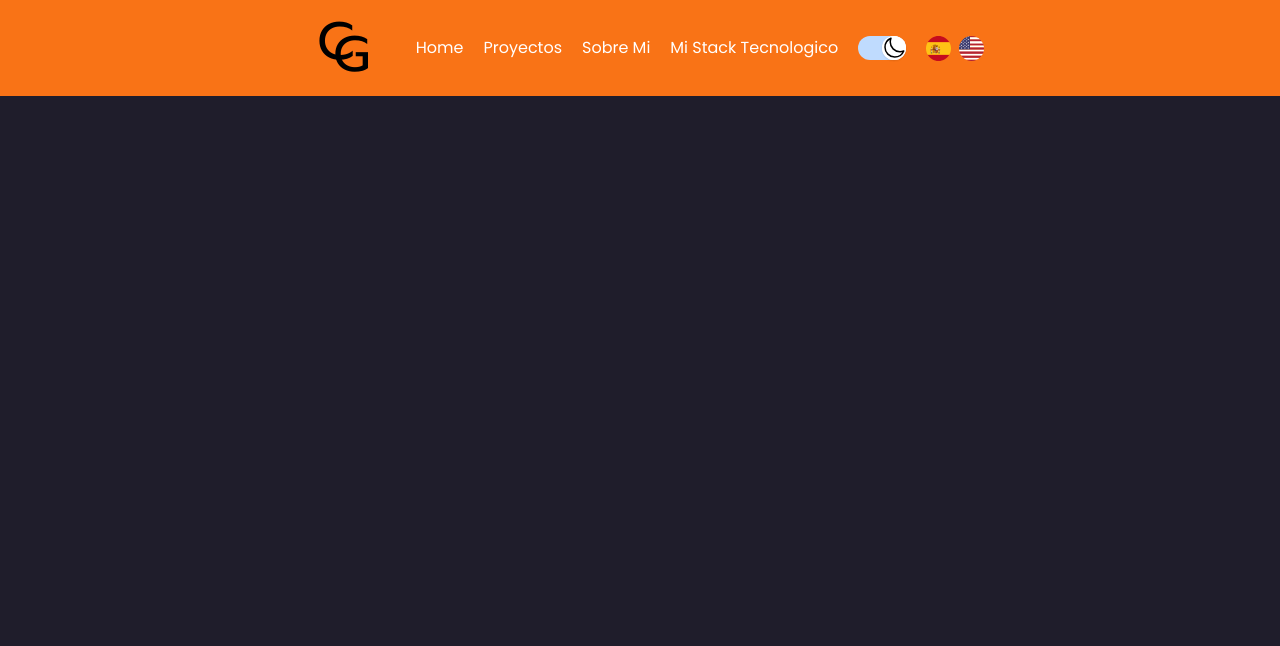
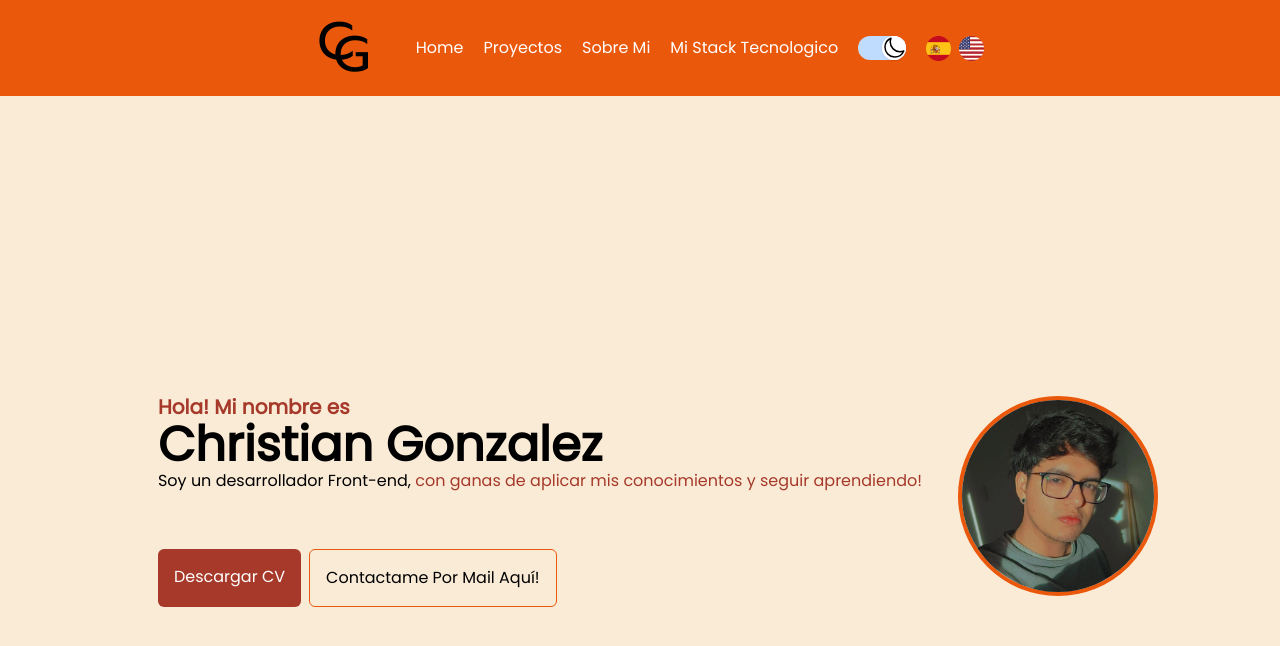
Before and after one commit to ChrisGlz14/portfolio, a Next.js app: page / in a window 1280 px wide. Shown: the top 646 px of the page. Built offline with nearby package versions, Linux system fonts and the light colour scheme.

Commit message:
Parte de presentacion agregada y manejo de modo oscuro y claro

```diff
--- a/src/app/globals.css
+++ b/src/app/globals.css
@@ -12,8 +12,12 @@
   }
 }
 
-body {
+body .dark {
 background:#1f1d2b;
+}
+
+body .light {
+background-color: antiquewhite;
 }
 
 @layer utilities {
--- a/src/app/page.tsx
+++ b/src/app/page.tsx
@@ -1,12 +1,16 @@
+'use client'
 import {Header} from "@/components/Header";
-
+import Presentation from "@/components/Presentation";
+import { useAppSelector } from "@/redux/hook";
 
 
 
 export default function Home() {
+  const theme = useAppSelector(state => state.themeReducer.mode)
   return (
-    <main className="">
+    <main className={theme}>
       <Header/>
+      <Presentation />
     </main>
   );
 }
--- a/src/components/Header.tsx
+++ b/src/components/Header.tsx
@@ -1,8 +1,7 @@
 'use client'
 import Image from "next/image";
 import { MoonSvg, SunSvg } from "../../public/svg/svg";
-import { setDarkMode, setLightMode } from "@/redux/features/themeSlice";
-import { useDispatch, useSelector } from "react-redux";
+import { toggleMode } from "@/redux/features/themeSlice";
 import { useAppDispatch, useAppSelector } from "@/redux/hook";
 
 
@@ -12,7 +11,7 @@ export const Header = () => {
 
   return (
     <>
-      <header className={`active flex items-center justify-center h-24 bg-orange-500 ${theme}`}>
+      <header className={`active flex items-center justify-center h-24 ${theme === "light" ? "bg-orange-600 text-black" : "bg-gray-800 text-white"}`}>
         <button className="btnMobile" id="btnMobile"></button>
 
         <nav className="navbar flex m-3" id="nav">
@@ -73,7 +72,7 @@ export const Header = () => {
               <button
                 className="switch bg-blue-200 w-12 h-6 rounded-full border-none relative cursor-pointer flex items-center outline-none "
                 id="switch"
-                onClick={()=> {dispatch(setDarkMode())}}
+                onClick={()=> {dispatch(toggleMode())}}
               >
                 <span className="text-black text-base w-6 h-6 leading-6 block bg-white absolute right-0 shadow-sm transition 300 ease-in rounded-full">
                   {SunSvg}
--- /dev/null
+++ b/src/components/Presentation.tsx
@@ -0,0 +1,77 @@
+import { useAppSelector } from "@/redux/hook";
+import Image from "next/image";
+import React from "react";
+const Presentation = () => {
+  const theme = useAppSelector(state => state.themeReducer.mode)
+  return (
+    <>
+      <section className="portfolio-container flex justify-start content-center h-[50rem]" id="home">
+        <article className="flex-container flex m-auto items-center">
+          <section className="content-container flex flex-col mx-9">
+            <header className="container-presentation text-center">
+              <span data-section="profile" data-value="presentation-name" className="flex text-xl font-semibold text-start mt-2 text-[#a63929]" >
+                Hola! Mi nombre es
+              </span>
+            </header>
+            <section className={`portfolio-name text-5xl font-semibold ${theme === 'light' ? "text-black" : "text-white" }`} >
+              <h1>Christian Gonzalez</h1>
+            </section>
+            <section className="presentation-paragraph text-center flex ">
+              <p data-section="profile" data-value="presentation">
+                Soy un desarrollador Front-end,{" "}
+                <span className="span-text text-[#a63929]">
+                  con ganas de aplicar mis conocimientos y seguir aprendiendo!
+                </span>
+              </p>
+            </section>
+            <section className="container-btn flex flex-row mt-14">
+              <a
+                className="p-4 rounded-md border-none bg-[#a63929] text-white text-base mr-2 cursor-pointer no-underline"
+                href="./img/CV-Christian-Gonzalez-Desarrollador-Web.pdf"
+                download
+                data-section="profile"
+                data-value="cvBtn"
+              >
+                Descargar CV
+              </a>
+              <a
+                className="p-4 rounded-md bg-transparent text-black text-base mr-2 cursor-pointer border border-orange-600"
+                id="btn-mail"
+                href="mailto:christianglz9914@gmail.com"
+                data-section="profile"
+                data-value="contactBtn"
+              >
+                Contactame Por Mail Aquí!
+              </a>
+            </section>
+          </section>
+          <aside className="portfolio-img">
+            <Image
+              className="rounded-full border-4 border-orange-600"
+              src="/img/christian.jpg"
+              alt="Chris"
+              width={200}
+              height={200}
+            />
+            <div className="contact">
+              <a href="https://www.linkedin.com/in/chrisglz14" target="_blank">
+                <i className="fa-brands fa-linkedin"></i>
+              </a>
+              <a href="https://github.com/ChrisGlz14" target="_blank">
+                <i className="fa-brands fa-square-github"></i>
+              </a>
+              <a
+                href="https://api.whatsapp.com/send?phone=3425933218"
+                target="_blank"
+              >
+                <i className="fa-brands fa-square-whatsapp"></i>
+              </a>
+            </div>
+          </aside>
+        </article>
+      </section>
+    </>
+  );
+};
+
+export default Presentation;
--- a/src/redux/features/themeSlice.tsx
+++ b/src/redux/features/themeSlice.tsx
@@ -1,25 +1,25 @@
-import { createSlice} from '@reduxjs/toolkit';
+import { createSlice } from "@reduxjs/toolkit";
 
 interface ThemeState {
-  mode: 'light' | 'dark';
+  mode: "light" | "dark";
 }
 
 const initialState: ThemeState = {
-  mode: 'light',
+  mode: "light",
 };
 
 export const themeSlice = createSlice({
-  name: 'theme',
+  name: "theme",
   initialState,
+
   reducers: {
-    setLightMode: (state) => {
-      state.mode = 'light';
+
+    toggleMode: (state) => {
+      state.mode = state.mode === "light" ? "dark" : "light";
     },
-    setDarkMode: (state) => {
-      state.mode = 'dark';
-    },
+
   },
 });
 
-export const { setLightMode, setDarkMode } = themeSlice.actions;
+export const { toggleMode } = themeSlice.actions;
 export default themeSlice.reducer;
```
